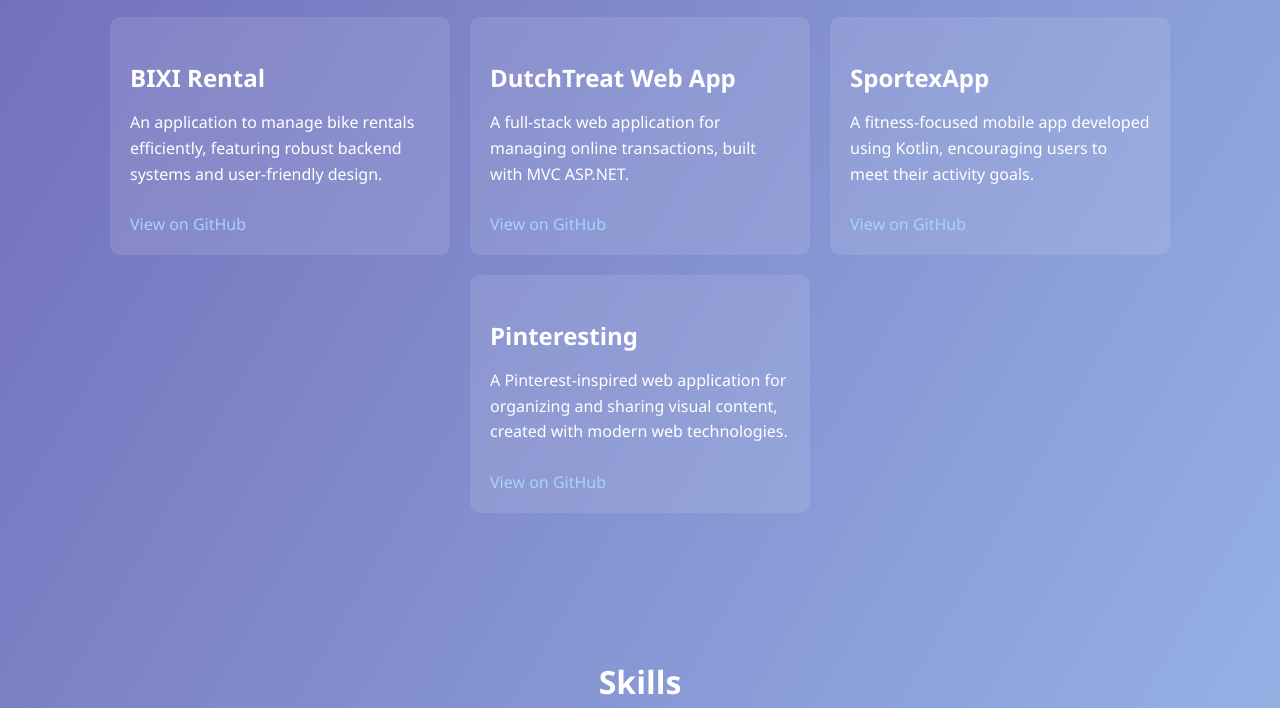
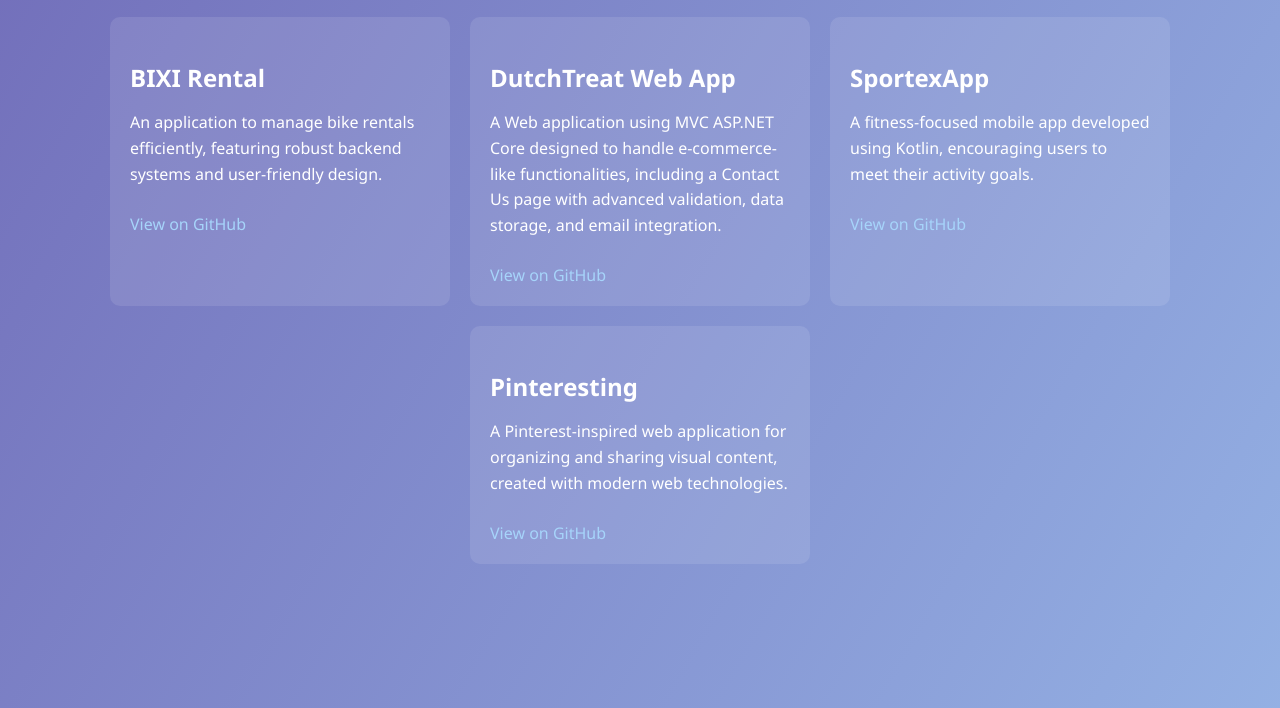
Before and after one commit to ritayoussef/ritayoussef.github.io, a plain HTML site: page index.html in a window 1280 px wide. Shown: the part 2000-2708 px from the top of the page. Drawn offline with Linux system fonts and the light colour scheme.

Commit message:
modified description

```diff
--- a/index.html
+++ b/index.html
@@ -277,7 +277,7 @@
             </div>
             <div class="project-card">
                 <h3>DutchTreat Web App</h3>
-                <p>A full-stack web application for managing online transactions, built with MVC ASP.NET.</p>
+                <p>A Web application using MVC ASP.NET Core designed to handle e-commerce-like functionalities, including a Contact Us page with advanced validation, data storage, and email integration. </p>
                 <a href="https://github.com/ritayoussef/DutchTreat_Web_App.git" target="_blank">View on GitHub</a>
             </div>
             <div class="project-card">
```
